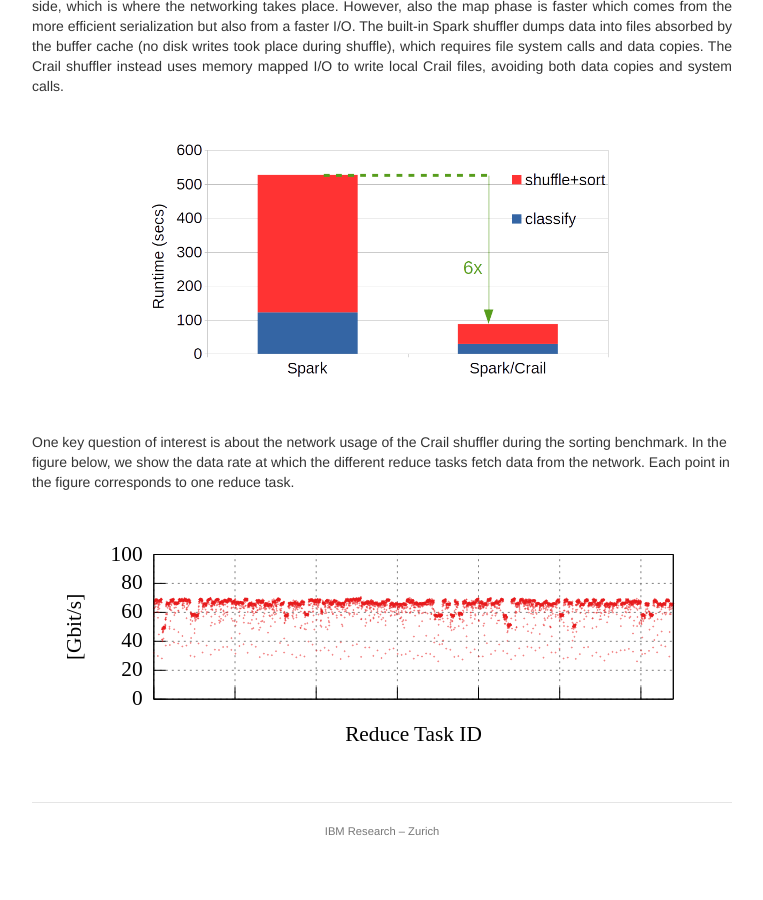
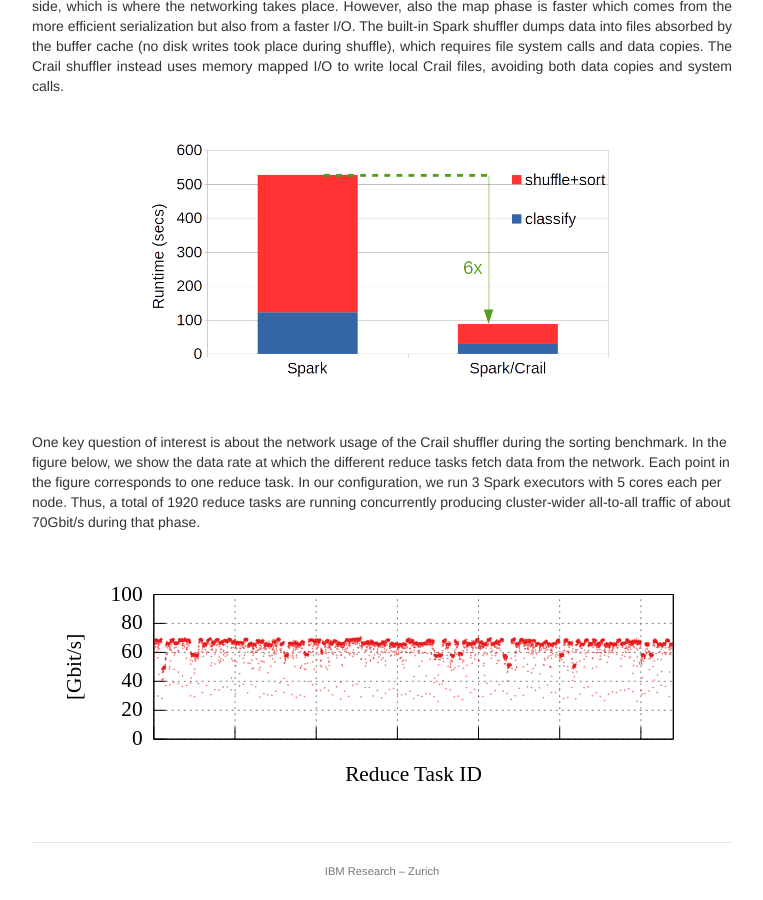
Before and after one commit to apache/incubator-crail-website, a Jekyll site: the page built from _posts/blog/2017-01-1-sorting.md, in a window 1280 px wide and 900 px high, scrolled down 3432 px. Shown: the whole window, without its empty margins (258-1021 px from the left). Built offline with Jekyll 4.4.1, drawn with Linux system fonts in a browser that asks for light colours; before the commit the page ends 4292 px from its top, so only the background shows below that.

Commit message:
Update 2017-01-1-sorting.md

```diff
--- a/_posts/blog/2017-01-1-sorting.md
+++ b/_posts/blog/2017-01-1-sorting.md
@@ -176,7 +176,7 @@
 <div style="text-align:center"><img src ="http://crail.io/img/blog/sort/performance_overall.png" width="470"></div>
 <br><br>
 
-One key question of interest is about the network usage of the Crail shuffler during the sorting benchmark. In the figure below, we show the data rate at which the different reduce tasks fetch data from the network. Each point in the figure corresponds to one reduce task.
+One key question of interest is about the network usage of the Crail shuffler during the sorting benchmark. In the figure below, we show the data rate at which the different reduce tasks fetch data from the network. Each point in the figure corresponds to one reduce task. In our configuration, we run 3 Spark executors with 5 cores each per node. Thus, a total of 1920 reduce tasks are running concurrently producing cluster-wider all-to-all traffic of about 70Gbit/s during that phase.
 
 
 <br>
```
